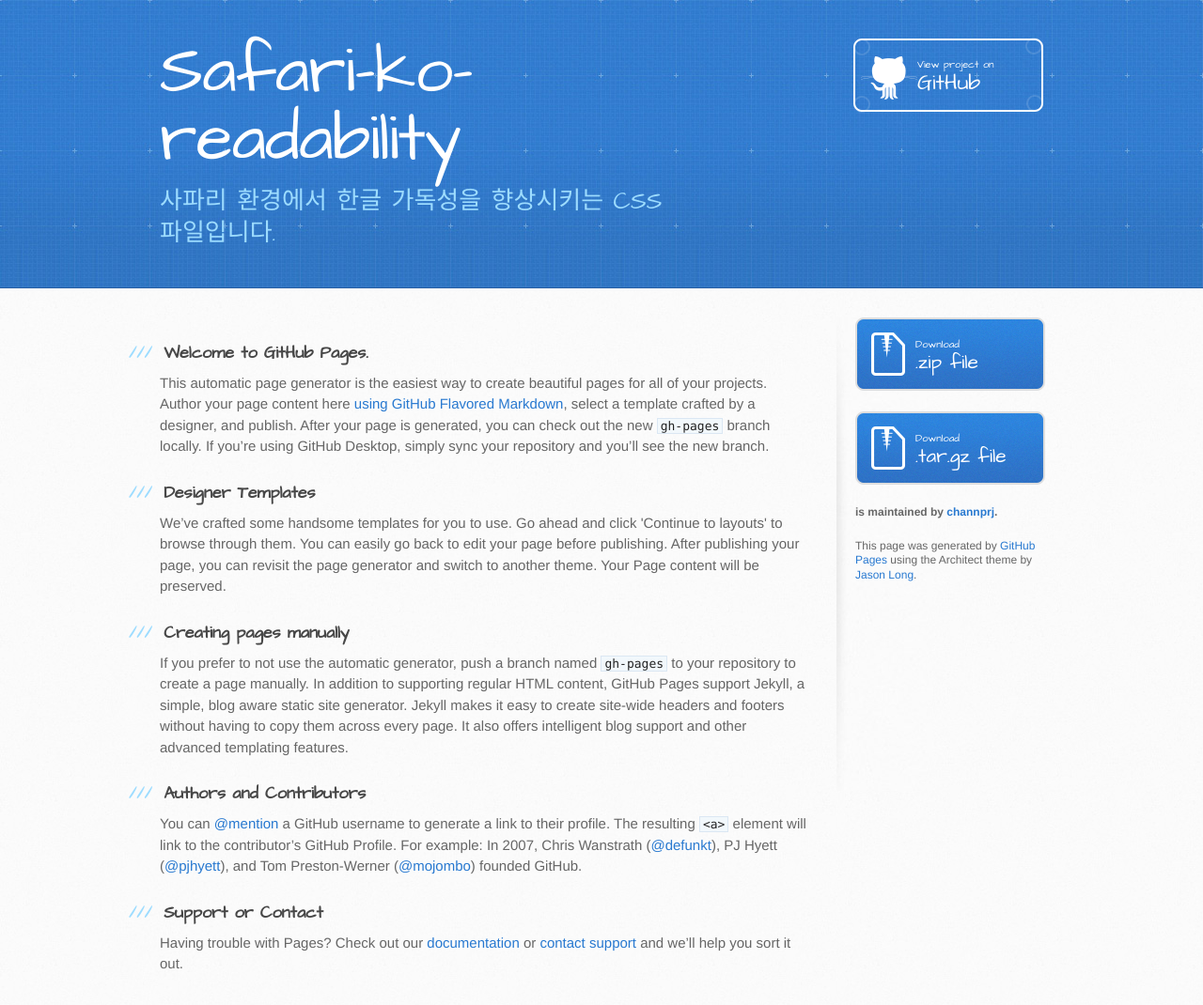
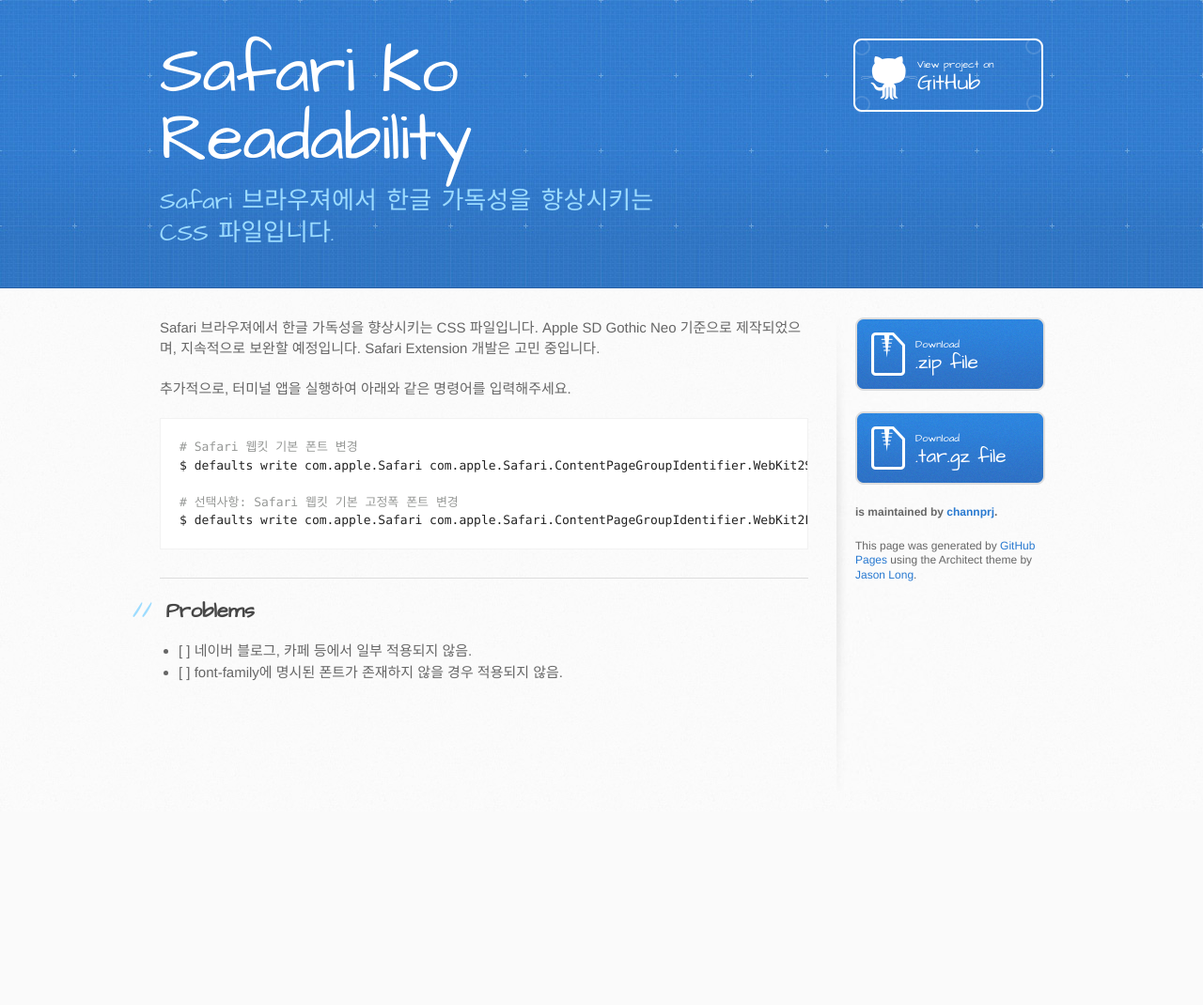
Before and after one commit to channprj/safari-ko-readability, a plain HTML site: page index.html in a window 1280 px wide. Shown: the whole page at 94% size. After the commit the page ends 864 px from the top, so only its background shows below. Drawn offline with Linux system fonts and the light colour scheme.

```diff
--- a/index.html
+++ b/index.html
@@ -13,14 +13,14 @@
     <script src="//html5shiv.googlecode.com/svn/trunk/html5.js"></script>
     <![endif]-->
 
-    <title>Safari-ko-readability by channprj</title>
+    <title>Safari Ko Readability by channprj</title>
   </head>
 
   <body>
     <header>
       <div class="inner">
-        <h1>Safari-ko-readability</h1>
-        <h2>사파리 환경에서 한글 가독성을 향상시키는 CSS 파일입니다.</h2>
+        <h1>Safari Ko Readability</h1>
+        <h2>Safari 브라우져에서 한글 가독성을 향상시키는 CSS 파일입니다.</h2>
         <a href="https://github.com/channprj/safari-ko-readability" class="button"><small>View project on</small> GitHub</a>
       </div>
     </header>
@@ -28,30 +28,25 @@
     <div id="content-wrapper">
       <div class="inner clearfix">
         <section id="main-content">
-          <h3>
-<a id="welcome-to-github-pages" class="anchor" href="#welcome-to-github-pages" aria-hidden="true"><span class="octicon octicon-link"></span></a>Welcome to GitHub Pages.</h3>
+          <p>Safari 브라우져에서 한글 가독성을 향상시키는 CSS 파일입니다. Apple SD Gothic Neo 기준으로 제작되었으며, 지속적으로 보완할 예정입니다. Safari Extension 개발은 고민 중입니다.</p>
 
-<p>This automatic page generator is the easiest way to create beautiful pages for all of your projects. Author your page content here <a href="https://guides.github.com/features/mastering-markdown/">using GitHub Flavored Markdown</a>, select a template crafted by a designer, and publish. After your page is generated, you can check out the new <code>gh-pages</code> branch locally. If you’re using GitHub Desktop, simply sync your repository and you’ll see the new branch.</p>
+<p>추가적으로, 터미널 앱을 실행하여 아래와 같은 명령어를 입력해주세요.</p>
 
-<h3>
-<a id="designer-templates" class="anchor" href="#designer-templates" aria-hidden="true"><span class="octicon octicon-link"></span></a>Designer Templates</h3>
+<div class="highlight highlight-source-shell"><pre><span class="pl-c"># Safari 웹킷 기본 폰트 변경</span>
+$ defaults write com.apple.Safari com.apple.Safari.ContentPageGroupIdentifier.WebKit2StandardFontFamily <span class="pl-s"><span class="pl-pds">'</span>AppleSDGothicNeo-Regular<span class="pl-pds">'</span></span>
 
-<p>We’ve crafted some handsome templates for you to use. Go ahead and click 'Continue to layouts' to browse through them. You can easily go back to edit your page before publishing. After publishing your page, you can revisit the page generator and switch to another theme. Your Page content will be preserved.</p>
+<span class="pl-c"># 선택사항: Safari 웹킷 기본 고정폭 폰트 변경</span>
+$ defaults write com.apple.Safari com.apple.Safari.ContentPageGroupIdentifier.WebKit2FixedFontFamily <span class="pl-s"><span class="pl-pds">'</span>임의의 고정폭 폰트<span class="pl-pds">'</span></span></pre></div>
 
-<h3>
-<a id="creating-pages-manually" class="anchor" href="#creating-pages-manually" aria-hidden="true"><span class="octicon octicon-link"></span></a>Creating pages manually</h3>
+<hr>
 
-<p>If you prefer to not use the automatic generator, push a branch named <code>gh-pages</code> to your repository to create a page manually. In addition to supporting regular HTML content, GitHub Pages support Jekyll, a simple, blog aware static site generator. Jekyll makes it easy to create site-wide headers and footers without having to copy them across every page. It also offers intelligent blog support and other advanced templating features.</p>
+<h2>
+<a id="problems" class="anchor" href="#problems" aria-hidden="true"><span aria-hidden="true" class="octicon octicon-link"></span></a>Problems</h2>
 
-<h3>
-<a id="authors-and-contributors" class="anchor" href="#authors-and-contributors" aria-hidden="true"><span class="octicon octicon-link"></span></a>Authors and Contributors</h3>
-
-<p>You can <a href="https://github.com/blog/821" class="user-mention">@mention</a> a GitHub username to generate a link to their profile. The resulting <code>&lt;a&gt;</code> element will link to the contributor’s GitHub Profile. For example: In 2007, Chris Wanstrath (<a href="https://github.com/defunkt" class="user-mention">@defunkt</a>), PJ Hyett (<a href="https://github.com/pjhyett" class="user-mention">@pjhyett</a>), and Tom Preston-Werner (<a href="https://github.com/mojombo" class="user-mention">@mojombo</a>) founded GitHub.</p>
-
-<h3>
-<a id="support-or-contact" class="anchor" href="#support-or-contact" aria-hidden="true"><span class="octicon octicon-link"></span></a>Support or Contact</h3>
-
-<p>Having trouble with Pages? Check out our <a href="https://help.github.com/pages">documentation</a> or <a href="https://github.com/contact">contact support</a> and we’ll help you sort it out.</p>
+<ul>
+<li>[ ] 네이버 블로그, 카페 등에서 일부 적용되지 않음.</li>
+<li>[ ] font-family에 명시된 폰트가 존재하지 않을 경우 적용되지 않음.</li>
+</ul>
         </section>
 
         <aside id="sidebar">
```
Also changed, not shown: params.json (+1 -1 lines).
